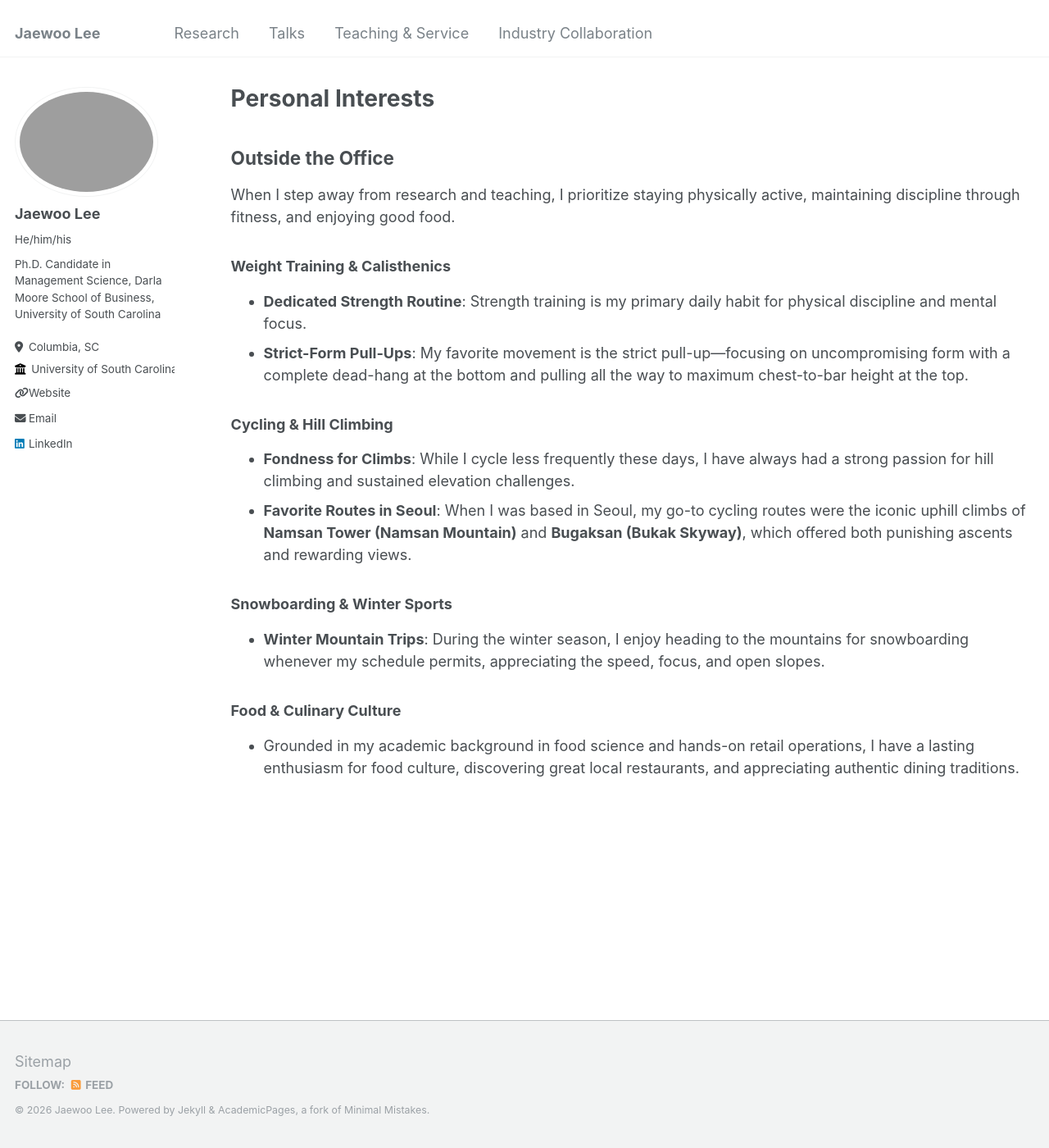
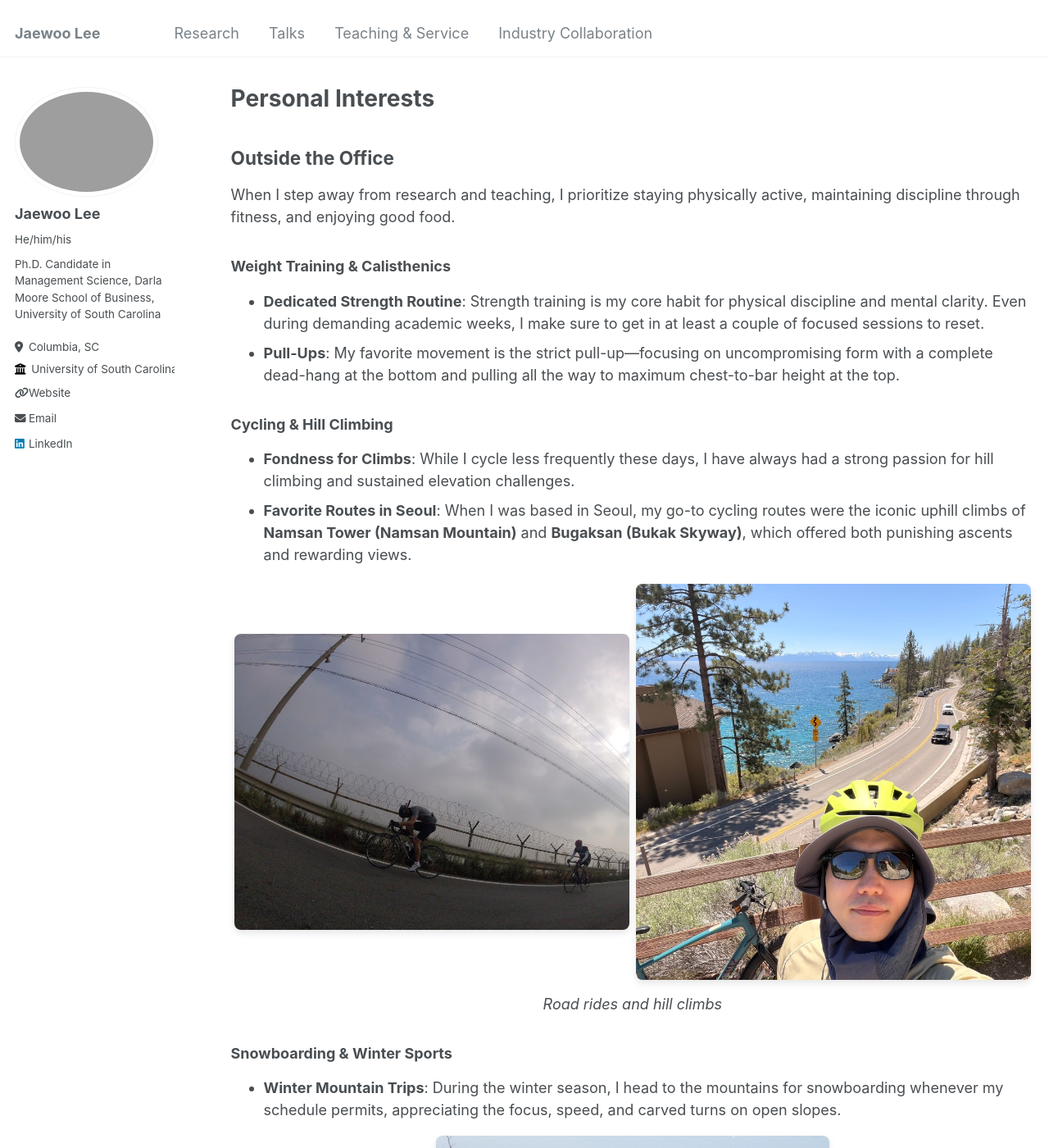
Before and after one commit to l3114987/I3114987.github.io, a Jekyll site: the page built from _pages/personal.md, in a window 1280 px wide and 1400 px high. Shown: the whole window at 82% size. Built offline with Jekyll 4.4.1, drawn with Linux system fonts in a browser that asks for light colours; some of the changed text lies outside the part shown.

Commit message:
Update personal.md

```diff
--- a/_pages/personal.md
+++ b/_pages/personal.md
@@ -12,15 +12,32 @@ author_profile: true
 When I step away from research and teaching, I prioritize staying physically active, maintaining discipline through fitness, and enjoying good food.
 
 ### Weight Training & Calisthenics
-* **Dedicated Strength Routine**: Strength training is my primary daily habit for physical discipline and mental focus.
-* **Strict-Form Pull-Ups**: My favorite movement is the strict pull-up—focusing on uncompromising form with a complete dead-hang at the bottom and pulling all the way to maximum chest-to-bar height at the top.
+* **Dedicated Strength Routine**: Strength training is my core habit for physical discipline and mental clarity. Even during demanding academic weeks, I make sure to get in at least a couple of focused sessions to reset.
+* **Pull-Ups**: My favorite movement is the strict pull-up—focusing on uncompromising form with a complete dead-hang at the bottom and pulling all the way to maximum chest-to-bar height at the top.
 
 ### Cycling & Hill Climbing
 * **Fondness for Climbs**: While I cycle less frequently these days, I have always had a strong passion for hill climbing and sustained elevation challenges.
 * **Favorite Routes in Seoul**: When I was based in Seoul, my go-to cycling routes were the iconic uphill climbs of **Namsan Tower (Namsan Mountain)** and **Bugaksan (Bukak Skyway)**, which offered both punishing ascents and rewarding views.
 
+<table style="width: 100%; border: none; border-collapse: collapse; margin: 16px 0;">
+  <tr style="border: none;">
+    <td style="width: 50%; padding: 4px; border: none; vertical-align: middle;">
+      <img src="/images/cycle%201.jpeg" alt="Cycling 1" style="width: 100%; height: auto; border-radius: 8px; box-shadow: 0 4px 8px rgba(0,0,0,0.1); display: block;">
+    </td>
+    <td style="width: 50%; padding: 4px; border: none; vertical-align: middle;">
+      <img src="/images/cycle%203.jpeg" alt="Cycling 3" style="width: 100%; height: auto; border-radius: 8px; box-shadow: 0 4px 8px rgba(0,0,0,0.1); display: block;">
+    </td>
+  </tr>
+</table>
+<p align="center" style="margin-top: -4px;">
+  <em>Road rides and hill climbs</em>
+</p>
+
 ### Snowboarding & Winter Sports
-* **Winter Mountain Trips**: During the winter season, I enjoy heading to the mountains for snowboarding whenever my schedule permits, appreciating the speed, focus, and open slopes.
+* **Winter Mountain Trips**: During the winter season, I head to the mountains for snowboarding whenever my schedule permits, appreciating the focus, speed, and carved turns on open slopes.
 
-### Food & Culinary Culture
-* Grounded in my academic background in food science and hands-on retail operations, I have a lasting enthusiasm for food culture, discovering great local restaurants, and appreciating authentic dining traditions.
+<p align="center">
+  <img src="/images/snowboard%201.jpeg" alt="Snowboarding on Mountain Slopes" width="480px" style="border-radius: 8px; box-shadow: 0 4px 8px rgba(0,0,0,0.1);">
+  <br>
+  <em>Winter season on the slopes</em>
+</p>
```
